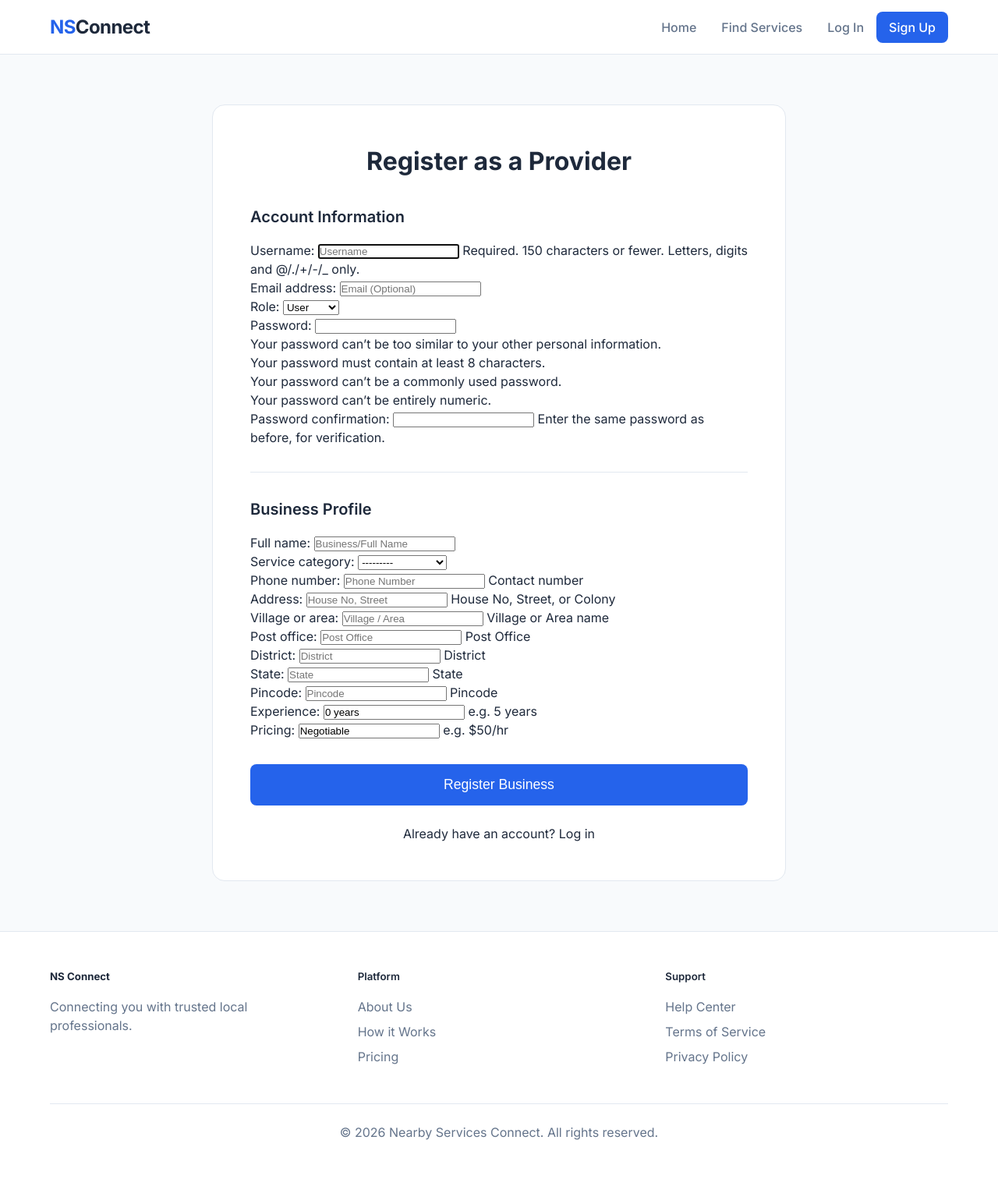
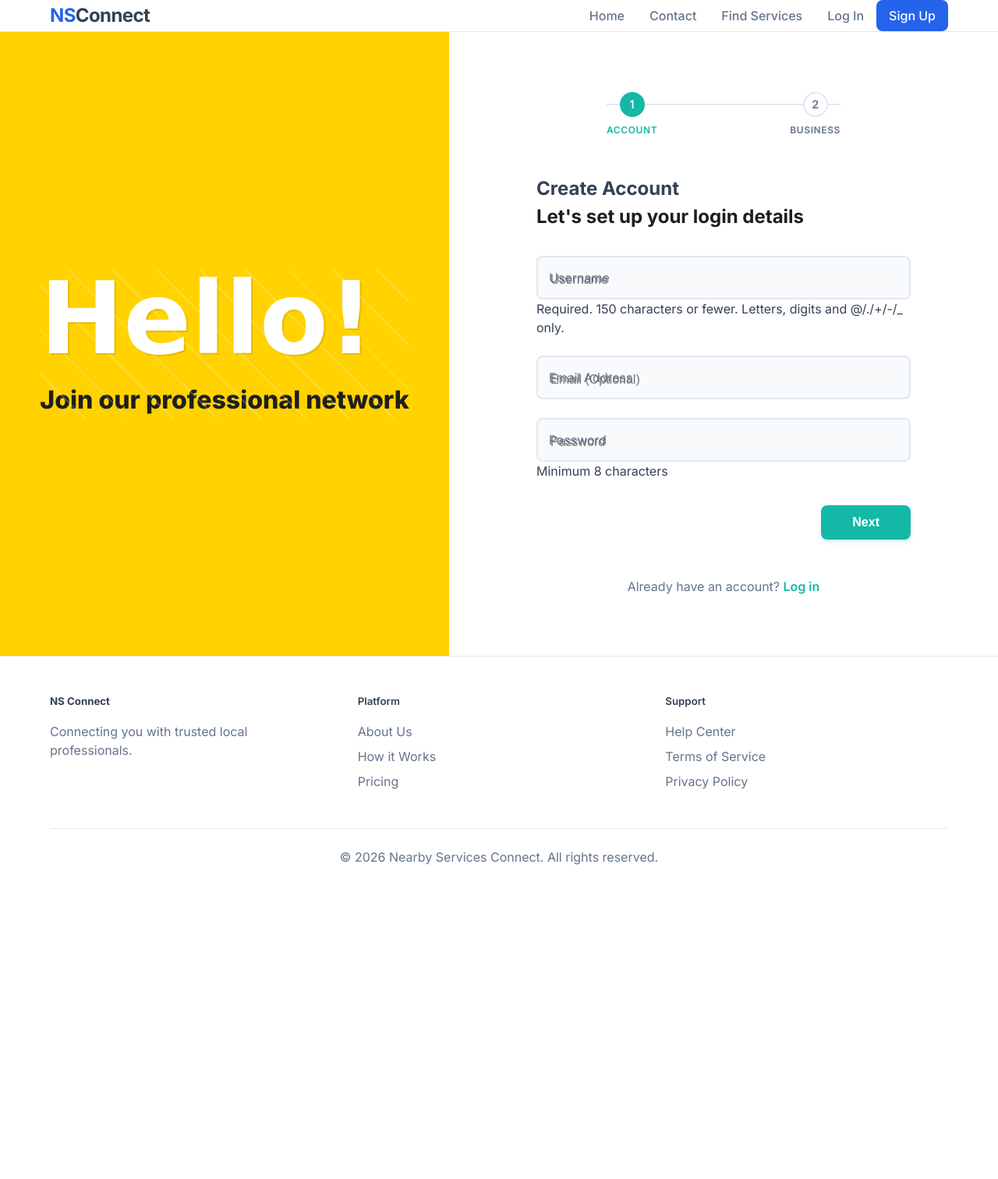
Before and after one commit to peush007/NS_Connect, a Django app: page /users/register-provider/ in a window 1280 px wide. Shown: the whole page at 78% size. After the commit the page ends 1109 px from the top, so only its background shows below. Run offline with Django 5.2, Linux system fonts and the light colour scheme; tables that the repository leaves empty hold one stand-in row (values such as "Sample post"); one stand-in notice (Sample message) is shown; some libraries are stand-ins or nearby versions.

Commit message:
Improve normal register page

```diff
--- a/services/urls.py
+++ b/services/urls.py
@@ -3,6 +3,7 @@ from . import views
 
 urlpatterns = [
     path('', views.home, name='home'),
+    path('contact/', views.contact, name='contact'),
     path('search/', views.service_search, name='service_search'),
     path('provider/<int:pk>/', views.provider_detail, name='provider_detail'),
 ]
--- a/services/views.py
+++ b/services/views.py
@@ -9,6 +9,9 @@ import math
 def home(request):
     services = Service.objects.all()
     return render(request, 'home.html', {'services': services})
+
+def contact(request):
+    return render(request, 'contact.html')
 
 def haversine(lat1, lon1, lat2, lon2):
     R = 6371  # Earth radius in km
--- /dev/null
+++ b/static/css/provider_register.css
@@ -0,0 +1,319 @@
+/* Provider Registration - Step Wizard & Floating Labels */
+
+:root {
+    --brand-yellow: #FFD200;
+    --brand-dark: #1e1e1e;
+    --brand-teal: #14b8a6;
+    /* Teal 500 */
+    --brand-teal-hover: #0d9488;
+    --text-primary: #334155;
+    --text-label: #64748b;
+    --border-light: #e2e8f0;
+    --bg-input: #f8fafc;
+}
+
+/* Base Layout */
+body,
+html {
+    margin: 0;
+    padding: 0;
+    height: 100%;
+    font-family: 'Inter', system-ui, sans-serif;
+}
+
+.provider-register-container {
+    min-height: 100vh;
+    display: flex;
+    justify-content: center;
+    background-color: #fff;
+}
+
+.split-layout {
+    display: flex;
+    width: 100%;
+}
+
+/* Left Panel - Keeping the "Hello" vibe */
+.register-intro-panel {
+    width: 45%;
+    background-color: var(--brand-yellow);
+    display: flex;
+    align-items: center;
+    justify-content: center;
+    padding: 3rem;
+    position: relative;
+    overflow: hidden;
+}
+
+.intro-content h1 {
+    font-family: 'Brush Script MT', cursive;
+    font-size: 8rem;
+    color: #fff;
+    line-height: 1;
+    margin: 0;
+    text-shadow: 2px 2px 0 rgba(0, 0, 0, 0.1);
+}
+
+.intro-content h2 {
+    font-size: 2rem;
+    color: var(--brand-dark);
+    margin-top: 1rem;
+    font-weight: 800;
+}
+
+/* Background lines pattern */
+.intro-decoration-lines {
+    position: absolute;
+    top: 0;
+    left: 0;
+    right: 0;
+    bottom: 0;
+    background-image: repeating-linear-gradient(45deg, rgba(255, 255, 255, 0.2) 0px, rgba(255, 255, 255, 0.2) 2px, transparent 2px, transparent 40px);
+    z-index: 0;
+}
+
+.intro-content {
+    position: relative;
+    z-index: 10;
+    z-index: 1;
+}
+
+/* Correct z-index */
+
+
+/* Right Panel - The Wizard */
+.register-form-panel {
+    flex: 1;
+    display: flex;
+    align-items: center;
+    justify-content: center;
+    padding: 2rem;
+    background: #fff;
+}
+
+.form-wrapper {
+    width: 100%;
+    max-width: 480px;
+}
+
+/* Stepper UI */
+.stepper-wrapper {
+    display: flex;
+    align-items: center;
+    justify-content: space-between;
+    margin-bottom: 3rem;
+    position: relative;
+    max-width: 300px;
+    margin-left: auto;
+    margin-right: auto;
+}
+
+.stepper-line {
+    position: absolute;
+    top: 15px;
+    /* Half of circle size roughly */
+    left: 0;
+    right: 0;
+    height: 2px;
+    background: var(--border-light);
+    z-index: 0;
+}
+
+.stepper-item {
+    position: relative;
+    z-index: 1;
+    display: flex;
+    flex-direction: column;
+    align-items: center;
+    gap: 0.5rem;
+    color: var(--text-label);
+    cursor: default;
+}
+
+.step-counter {
+    width: 32px;
+    height: 32px;
+    border-radius: 50%;
+    background: #fff;
+    border: 2px solid var(--border-light);
+    display: flex;
+    align-items: center;
+    justify-content: center;
+    font-weight: 600;
+    font-size: 0.9rem;
+    transition: all 0.3s ease;
+}
+
+.step-name {
+    font-size: 0.75rem;
+    font-weight: 600;
+    text-transform: uppercase;
+    letter-spacing: 0.05em;
+}
+
+.stepper-item.active .step-counter {
+    background: var(--brand-teal);
+    border-color: var(--brand-teal);
+    color: white;
+}
+
+.stepper-item.active .step-name {
+    color: var(--brand-teal);
+}
+
+.step-title {
+    font-size: 1.5rem;
+    font-weight: 700;
+    margin-bottom: 2rem;
+    color: var(--brand-dark);
+}
+
+/* Wizard Steps Transition */
+.wizard-step {
+    display: none;
+    animation: fadeIn 0.4s ease;
+}
+
+.wizard-step.active {
+    display: block;
+}
+
+@keyframes fadeIn {
+    from {
+        opacity: 0;
+        transform: translateY(10px);
+    }
+
+    to {
+        opacity: 1;
+        transform: translateY(0);
+    }
+}
+
+/* Floating Label Inputs */
+.input-group {
+    position: relative;
+    margin-bottom: 1.5rem;
+}
+
+.input-group input,
+.input-group textarea,
+.input-group select {
+    width: 100%;
+    padding: 1rem 1rem 0.6rem 1rem;
+    /* Top padding larger for label space */
+    font-size: 1rem;
+    border: 2px solid var(--border-light);
+    border-radius: 8px;
+    background: var(--bg-input);
+    color: var(--brand-dark);
+    transition: all 0.2s ease;
+    height: 3.5rem;
+    /* Fixed height for consistency */
+}
+
+.input-group textarea {
+    height: auto;
+    min-height: 120px;
+    padding-top: 1.5rem;
+}
+
+.input-group label {
+    position: absolute;
+    top: 1rem;
+    left: 1rem;
+    font-size: 1rem;
+    color: var(--text-label);
+    pointer-events: none;
+    transition: all 0.2s ease;
+    transform-origin: left top;
+}
+
+/* When focused or having value (handled via JS active class) */
+.input-group input:focus,
+.input-group textarea:focus,
+.input-group select:focus,
+.input-group.has-value label {
+    outline: none;
+    border-color: var(--brand-teal);
+    background: #fff;
+}
+
+/* Move Label Up */
+.input-group input:focus+label,
+.input-group textarea:focus+label,
+.input-group select:focus+label,
+.input-group.has-value label {
+    transform: translateY(-0.6rem) scale(0.75);
+    color: var(--brand-teal);
+    font-weight: 600;
+}
+
+/* Buttons */
+.button-row {
+    margin-top: 2rem;
+    display: flex;
+    justify-content: flex-end;
+}
+
+.button-row.dual {
+    justify-content: space-between;
+}
+
+.btn-next,
+.btn-submit {
+    padding: 0.8rem 2.5rem;
+    background-color: var(--brand-teal);
+    color: white;
+    font-weight: 600;
+    border-radius: 8px;
+    border: none;
+    cursor: pointer;
+    font-size: 1rem;
+    transition: background 0.2s;
+    box-shadow: 0 4px 6px -1px rgba(20, 184, 166, 0.2);
+}
+
+.btn-next:hover,
+.btn-submit:hover {
+    background-color: var(--brand-teal-hover);
+    transform: translateY(-1px);
+}
+
+.btn-back {
+    padding: 0.8rem 2rem;
+    background: transparent;
+    color: var(--text-label);
+    font-weight: 600;
+    border: none;
+    cursor: pointer;
+}
+
+.btn-back:hover {
+    color: var(--brand-dark);
+}
+
+/* Footer Link */
+.register-footer {
+    text-align: center;
+    margin-top: 3rem;
+    color: var(--text-label);
+}
+
+.login-link {
+    color: var(--brand-teal);
+    font-weight: 600;
+}
+
+/* Responsive */
+@media (max-width: 900px) {
+    .register-intro-panel {
+        display: none;
+    }
+
+    .mobile-title {
+        display: block;
+        text-align: center;
+        margin-bottom: 2rem;
+    }
+}
--- /dev/null
+++ b/static/js/provider_register.js
@@ -0,0 +1,109 @@
+document.addEventListener('DOMContentLoaded', () => {
+
+    const form = document.getElementById('wizardForm');
+    const step1 = document.getElementById('step1');
+    const step2 = document.getElementById('step2');
+    const stepperItems = document.querySelectorAll('.stepper-item');
+
+    // --- Floating Label Logic ---
+    const inputs = document.querySelectorAll('.input-group input, .input-group textarea, .input-group select');
+
+    function updateLabelState(input) {
+        const group = input.closest('.input-group');
+        if (input.value && input.value.trim() !== '') {
+            group.classList.add('has-value');
+        } else {
+            group.classList.remove('has-value');
+        }
+    }
+
+    inputs.forEach(input => {
+        // Initial check
+        updateLabelState(input);
+
+        // On change/input
+        input.addEventListener('input', () => updateLabelState(input));
+        input.addEventListener('change', () => updateLabelState(input)); // For selects
+
+        // Fix for autofill issues
+        setTimeout(() => updateLabelState(input), 200);
+    });
+
+
+    // --- Wizard Navigation Logic ---
+
+    window.nextStep = function () {
+        if (validateStep1()) {
+            // Visualize transition
+            step1.classList.remove('active');
+            step2.classList.add('active');
+
+            // Update Stepper
+            stepperItems[0].classList.remove('active'); // Account
+            stepperItems[0].querySelector('.step-counter').innerHTML = '&#10003;'; // Checkmark
+            stepperItems[1].classList.add('active'); // Business
+        }
+    };
+
+    window.prevStep = function () {
+        step2.classList.remove('active');
+        step1.classList.add('active');
+
+        // Update Stepper
+        stepperItems[0].classList.add('active');
+        stepperItems[0].querySelector('.step-counter').textContent = '1';
+        stepperItems[1].classList.remove('active');
+    };
+
+    function validateStep1() {
+        let valid = true;
+        const requiredFields = step1.querySelectorAll('input[required]');
+
+        // Simple client-side check
+        requiredFields.forEach(field => {
+            if (!field.value.trim()) {
+                valid = false;
+                // Highlight error visual manually if preferred
+                field.closest('.input-group').style.animation = 'shake 0.3s';
+                setTimeout(() => field.closest('.input-group').style.animation = '', 300);
+            }
+        });
+
+        // Check for Django errors that might be rendered
+        // If there are .errorlist elements inside step1, we might block or just show them.
+        // For now, allow navigation, but generally if used serverside validation,
+        // the page reloads and we need to detect which step to show.
+
+        // Strategy: If inputs are empty, block.
+        // If simply returning from server with errors, we need to know which step to show.
+
+        return valid;
+    }
+
+    // --- Server validation Error Handling ---
+    // If the page reloads with errors in Step 2 fields, we should jump to Step 2.
+    const step2Errors = step2.querySelectorAll('.errorlist');
+    if (step2Errors.length > 0) {
+        // We have errors in step 2, show step 2 immediately
+        step1.classList.remove('active');
+        step2.classList.add('active');
+        stepperItems[0].classList.remove('active');
+        stepperItems[0].querySelector('.step-counter').innerHTML = '&#10003;';
+        stepperItems[1].classList.add('active');
+    }
+
+    // Similarly check if step 1 has errors, stay on step 1 (default)
+});
+
+// CSS for Shake animation
+const style = document.createElement('style');
+style.innerHTML = `
+@keyframes shake {
+  0% { transform: translateX(0); }
+  25% { transform: translateX(-5px); }
+  50% { transform: translateX(5px); }
+  75% { transform: translateX(-5px); }
+  100% { transform: translateX(0); }
+}
+`;
+document.head.appendChild(style);
--- a/templates/base.html
+++ b/templates/base.html
@@ -40,6 +40,7 @@
 
             <nav class="flex items-center gap-8">
                 <a href="{% url 'home' %}" class="nav-link">Home</a>
+                <a href="{% url 'contact' %}" class="nav-link">Contact</a>
                 <a href="{% url 'service_search' %}" class="nav-link">Find Services</a>
                 <!-- Auth Links -->
                 <div class="flex items-center gap-4 ml-4">
@@ -95,6 +96,9 @@
         </div>
     </footer>
 
+    <!-- SweetAlert2 -->
+    <script src="https://cdn.jsdelivr.net/npm/sweetalert2@11"></script>
+
     <!-- Scripts -->
     <script>
         // Simple Theme Toggle Logic check (Future implementation)
@@ -102,6 +106,21 @@
         if (prefersDark) {
             // document.documentElement.setAttribute('data-theme', 'dark');
         }
+
+        // Check for Django Messages and show SweetAlert
+        {% if messages %}
+        {% for message in messages %}
+        Swal.fire({
+            title: "{% if message.tags == 'success' %}Success!{% elif message.tags == 'error' %}Error{% else %}Notice{% endif %}",
+            text: "{{ message }}",
+            icon: "{% if message.tags == 'success' %}success{% elif message.tags == 'error' %}error{% else %}info{% endif %}",
+            confirmButtonText: 'Great!',
+            confirmButtonColor: '#2DD4BF', // Brand Teal
+            background: '#fff',
+            color: '#1a1a1a'
+        });
+        {% endfor %}
+        {% endif %}
     </script>
 </body>
 
--- a/users/forms.py
+++ b/users/forms.py
@@ -1,6 +1,31 @@
 from django import forms
 from django.contrib.auth.forms import UserCreationForm, AuthenticationForm
 from .models import CustomUser, ProviderProfile
+
+# NEW: Form with only one password field
+class SinglePasswordUserCreationForm(forms.ModelForm):
+    password = forms.CharField(
+        label="Password",
+        strip=False,
+        widget=forms.PasswordInput(attrs={'class': 'form-control', 'placeholder': 'Password'}),
+        help_text="Required. 8+ characters."
+    )
+    # No password_confirm field
+
+    class Meta:
+        model = CustomUser
+        fields = ('username', 'email') # Removed 'role' from fields if we set it manually in view
+        widgets = {
+            'username': forms.TextInput(attrs={'class': 'form-control', 'placeholder': 'Username'}),
+            'email': forms.EmailInput(attrs={'class': 'form-control', 'placeholder': 'Email (Optional)'}),
+        }
+
+    def save(self, commit=True):
+        user = super().save(commit=False)
+        user.set_password(self.cleaned_data["password"])
+        if commit:
+            user.save()
+        return user
 
 class CustomUserCreationForm(UserCreationForm):
     class Meta:
--- a/users/templates/users/register_provider.html
+++ b/users/templates/users/register_provider.html
@@ -1,33 +1,107 @@
 {% extends "base.html" %}
+{% load static %}
 
 {% block content %}
-<div class="container" style="padding: 4rem 2rem; max-width: 800px;">
-    <div class="card" style="padding: 3rem;">
-        <h2 style="font-size: 2rem; font-weight: 700; margin-bottom: 2rem; text-align: center;">Register as a Provider
-        </h2>
+<link rel="stylesheet" href="{% static 'css/provider_register.css' %}?v={% now 'U' %}">
 
-        <form method="post">
+<div class="provider-register-container">
+    <div class="split-layout">
+        <!-- Left Side: Vibrant/Colorful -->
+        <div class="register-intro-panel">
+            <div class="intro-content">
+                <h1>Hello!</h1>
+                <h2>Join our professional network</h2>
+                <div class="intro-decoration-lines"></div>
+            </div>
+        </div>
+
+        <!-- Right Side: Wizard Form -->
+        <div class="register-form-panel">
+            <div class="form-wrapper">
+
+                <!-- Stepper UI -->
+                <div class="stepper-wrapper">
+                    <div class="stepper-item active" data-step="1">
+                        <div class="step-counter">1</div>
+                        <div class="step-name">Account</div>
+                    </div>
+                    <div class="stepper-line"></div>
+                    <div class="stepper-item" data-step="2">
+                        <div class="step-counter">2</div>
+                        <div class="step-name">Business</div>
+                    </div>
+                </div>
+
+                <h2 class="form-title mobile-title">Create Account</h2>
+
+                <form method="post" class="register-form" id="wizardForm">
                     {% csrf_token %}
 
-            <div style="margin-bottom: 2rem;">
-                <h3 style="font-size: 1.25rem; font-weight: 600; margin-bottom: 1rem;">Account Information</h3>
-                {{ user_form.as_p }}
+                    <!-- Step 1: Account Info -->
+                    <div class="wizard-step active" id="step1">
+                        <h3 class="step-title">Let's set up your login details</h3>
+
+                        <div class="input-group">
+                            {{ user_form.username }}
+                            <label for="{{ user_form.username.id_for_label }}">Username</label>
+                            {% if user_form.username.help_text %}
+                            <span class="helptext">{{ user_form.username.help_text }}</span>
+                            {% endif %}
+                            {{ user_form.username.errors }}
                         </div>
 
-            <hr style="margin: 2rem 0; border: 0; border-top: 1px solid var(--border-color);">
-
-            <div style="margin-bottom: 2rem;">
-                <h3 style="font-size: 1.25rem; font-weight: 600; margin-bottom: 1rem;">Business Profile</h3>
-                {{ profile_form.as_p }}
+                        <div class="input-group">
+                            {{ user_form.email }}
+                            <label for="{{ user_form.email.id_for_label }}">Email Address</label>
+                            {{ user_form.email.errors }}
                         </div>
 
-            <button type="submit" class="btn btn-primary"
-                style="width: 100%; padding: 1rem; font-size: 1.1rem;">Register Business</button>
+                        <div class="input-group">
+                            {{ user_form.password }}
+                            <label for="{{ user_form.password.id_for_label }}">Password</label>
+                            {% if user_form.password.help_text %}
+                            <span class="helptext">Minimum 8 characters</span>
+                            {% endif %}
+                            {{ user_form.password.errors }}
+                        </div>
+
+                        <div class="button-row">
+                            <button type="button" class="btn-next" onclick="nextStep()">Next</button>
+                        </div>
+                    </div>
+
+                    <!-- Step 2: Business Profile -->
+                    <div class="wizard-step" id="step2">
+                        <h3 class="step-title">Tell us about your business</h3>
+
+                        <!-- Loop through profile form manually to apply floating label style,
+                             or wrap standard output - Manual provides best control for the floating effect -->
+                        {% for field in profile_form %}
+                        <div class="input-group">
+                            {{ field }}
+                            <label for="{{ field.id_for_label }}">{{ field.label }}</label>
+                            {% if field.help_text %}
+                            <span class="helptext">{{ field.help_text }}</span>
+                            {% endif %}
+                            {{ field.errors }}
+                        </div>
+                        {% endfor %}
+
+                        <div class="button-row dual">
+                            <button type="button" class="btn-back" onclick="prevStep()">Back</button>
+                            <button type="submit" class="btn-submit">Complete Registration</button>
+                        </div>
+                    </div>
+
                 </form>
 
-        <div style="margin-top: 1.5rem; text-align: center;">
-            <p>Already have an account? <a href="{% url 'login' %}">Log in</a></p>
+                <div class="register-footer">
+                    <p>Already have an account? <a href="{% url 'login' %}" class="login-link">Log in</a></p>
                 </div>
             </div>
         </div>
+    </div>
+</div>
+
+<script src="{% static 'js/provider_register.js' %}?v={% now 'U' %}"></script>
 {% endblock %}
--- a/users/views.py
+++ b/users/views.py
@@ -1,12 +1,14 @@
 from django.shortcuts import render, redirect
 from django.contrib.auth import login, logout
 from django.contrib.auth.decorators import login_required
-from .forms import CustomUserCreationForm, CustomAuthenticationForm, ProviderProfileForm
+from django.contrib import messages
+from .forms import CustomUserCreationForm, CustomAuthenticationForm, ProviderProfileForm, SinglePasswordUserCreationForm
 from .models import ProviderProfile
 
 def register_provider_view(request):
     if request.method == 'POST':
-        user_form = CustomUserCreationForm(request.POST)
+        # Use simple single-password form
+        user_form = SinglePasswordUserCreationForm(request.POST)
         profile_form = ProviderProfileForm(request.POST)
 
         if user_form.is_valid() and profile_form.is_valid():
@@ -21,10 +23,14 @@ def register_provider_view(request):
 
             profile_form.save_m2m()
 
+            # success message with explicit approval info
+            messages.success(request, "Registration Successful! Your account is pending Admin Approval. Once approved, your services will be listed.")
+
+            # Log usage but redirect to home as requested
             login(request, user)
-            return redirect('provider_dashboard')
+            return redirect('home')
     else:
-        user_form = CustomUserCreationForm()
+        user_form = SinglePasswordUserCreationForm()
         profile_form = ProviderProfileForm()
 
     return render(request, 'users/register_provider.html', {
```
Also changed, not shown: templates/contact.html (added, +72 -0 lines). Lines whose indentation alone changed are shown as unchanged.
